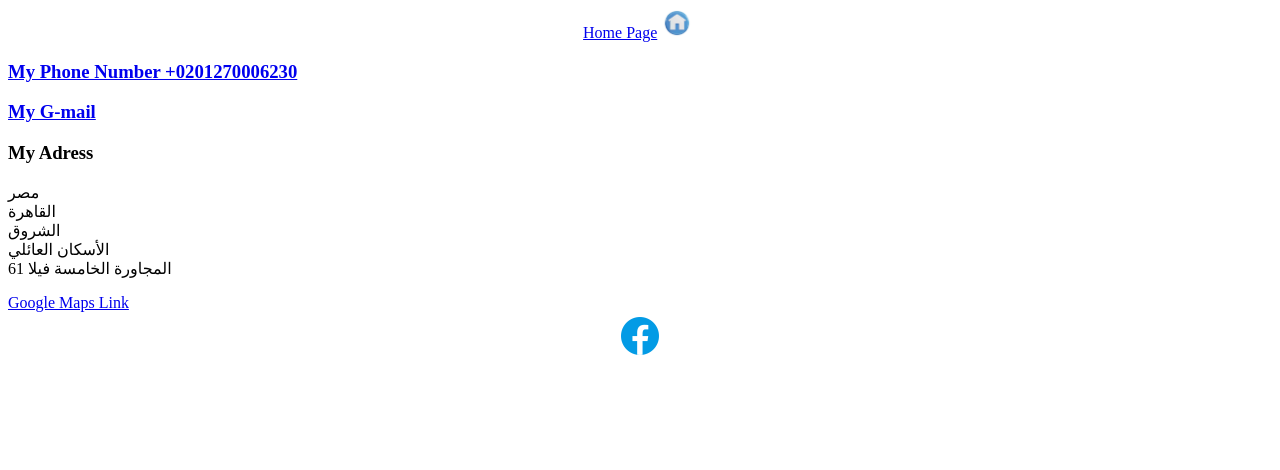
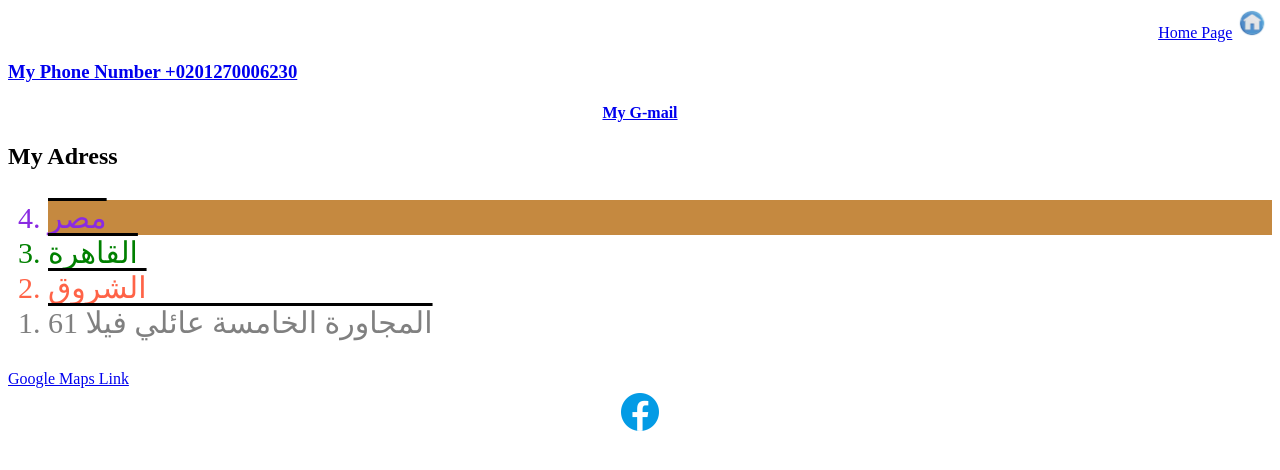
Before and after one commit to yehiaakarim/capstone1, a plain HTML site: page public/contact.html in a window 1280 px wide. Drawn offline with Linux system fonts and the light colour scheme; a web font is replaced by a local one.

Commit message:
Update contact.html

```diff
--- a/public/contact.html
+++ b/public/contact.html
@@ -5,28 +5,41 @@
     <meta charset="UTF-8">
     <meta name="viewport" content="width=device-width, initial-scale=1.0">
     <title>Contact Me</title>
+    <link rel="stylesheet" href="../style.css">
+    <style>ol{text-decoration: overline;}</style>
+    <style>ol{font-size: 30px;}</style>
+    <style>li[value="4"]{background-color: #c58940;}</style>
+    <style>h4{text-align: center;}</style>
+    <link rel="preconnect" href="https://fonts.googleapis.com">
+    <link rel="preconnect" href="https://fonts.gstatic.com" crossorigin>
+    <link href="https://fonts.googleapis.com/css2?family=Playwrite+CO+Guides&family=Rubik+Vinyl&family=Ysabeau+SC:wght@1..1000&display=swap" rel="stylesheet">
+    <link rel="preconnect" href="https://fonts.googleapis.com">
+<link rel="preconnect" href="https://fonts.gstatic.com" crossorigin>
+<link href="https://fonts.googleapis.com/css2?family=Bebas+Neue&family=Playwrite+CO+Guides&family=Rubik+Vinyl&family=Ysabeau+SC:wght@1..1000&display=swap" rel="stylesheet">
 </head>
 
 <body>
-    <div style="text-align: center;"><a href="../index.html">Home Page<img src="../assets/images/home.jpg"
-                height="30" /></a></div>
+    <div style="text-align:right;"><a href="../index.html" class="hie">Home Page<img src="../assets/images/home.jpg" height="30" /></a></div>
     <a href="tel: 01270006230">
-        <h3>My Phone Number +0201270006230</h3>
+        <h3 id="pho">My Phone Number +0201270006230</h3>
     </a>
     <a href="mailto: yehiakarim1994@gmail.com">
-        <h3>My G-mail</h3>
+        <h4>My G-mail</h4>
     </a>
-    <h3>My Adress</h3>
-    <p>مصر<br /> القاهرة <br />
-        الشروق<br />
-        الأسكان العائلي<br />
-        المجاورة الخامسة فيلا 61<br />
+    <h2 id="mn">My Adress</h2>
+    <ol>
+        <li value="4" style="color: blueviolet;">مصر</li>
+        <li value="3" style="color:green;">القاهرة</li>
+        <li value="2" style="color: tomato;">الشروق</li>
+        <li value="1" style="color: gray;">المجاورة الخامسة عائلي فيلا 61</li>
+    </ol>
     </p>
     <a href="https://www.google.com/maps/@30.1418839,31.6259356,17z?entry=ttu&g_ep=EgoyMDI0MTIxMS4wIKXMDSoASAFQAw%3D%3D"
         target="_blank">Google Maps Link</a>
 
     <div style="text-align: center;"><a href="https://www.facebook.com/" target="_blank"><img
                 src="../assets/images/icons8-facebook-48.png" /></a></div>
+
 </body>
 
 </html>
```
